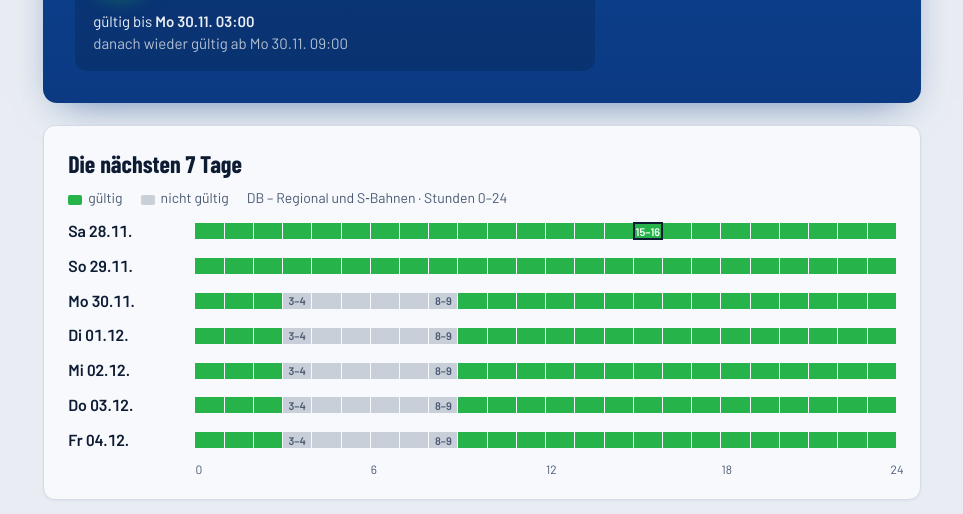
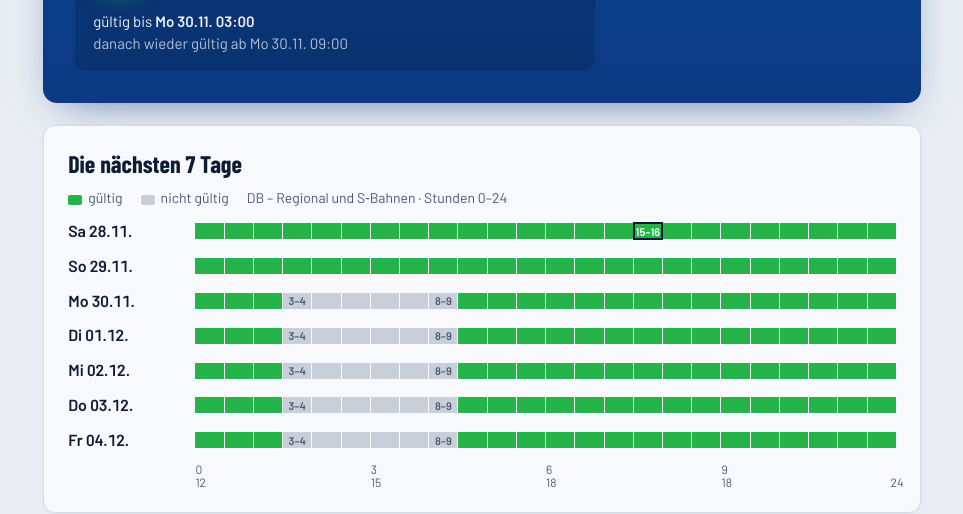
Before and after one commit to HeinzFo/basti, a plain HTML site: page index.html in a window 1280 px wide. Shown: the part 286-800 px from the top of the page, without its empty margins (158-1121 px from the left). Drawn offline with Linux system fonts and the light colour scheme.

Commit message:
Update index.html
Stunden Skala alle 3 Std

```diff
--- a/index.html
+++ b/index.html
@@ -255,7 +255,7 @@ function render(){const t=now(),p=B(t);
     const lab=(isNow||first||last)?h+'<i>–'+(h+1)+'</i>':'';
     c+='<span class="'+(ok?'g':'')+(isNow?' now':'')+(first||last?' edge':'')+'" title="'+pad(h)+'–'+pad(h+1)+' Uhr: '+(ok?'gültig':'nicht gültig')+'">'+lab+'</span>'}return c+'</div>'};
   w+='<div class="day"><div class="lbl">'+WD[q.wd]+' '+pad(q.d)+'.'+pad(q.m)+'.'+(hn2?'<small>'+esc(hn2)+'</small>':'')+'</div>'+ORDER.map(row).join('')+'</div>'}
- w+='<div class="day hrs"><div class="lbl"></div><div class="bar hrs">'+[0,6,12].map(h=>'<span style="grid-column:span 6">'+h+'</span>').join('')+'<span class="end" style="grid-column:span 6"><i>18</i><i>24</i></span>'+'</div></div>';
+ w+='<div class="day hrs"><div class="lbl"></div><div class="bar hrs">'+[0,3,6,9,12,15,18].map(h=>'<span style="grid-column:span 6">'+h+'</span>').join('')+'<span class="end" style="grid-column:span 6"><i>18</i><i>24</i></span>'+'</div></div>';
  $('week').innerHTML=w}
 
 function tick(){const t=Date.now(),p=B(t);
```
